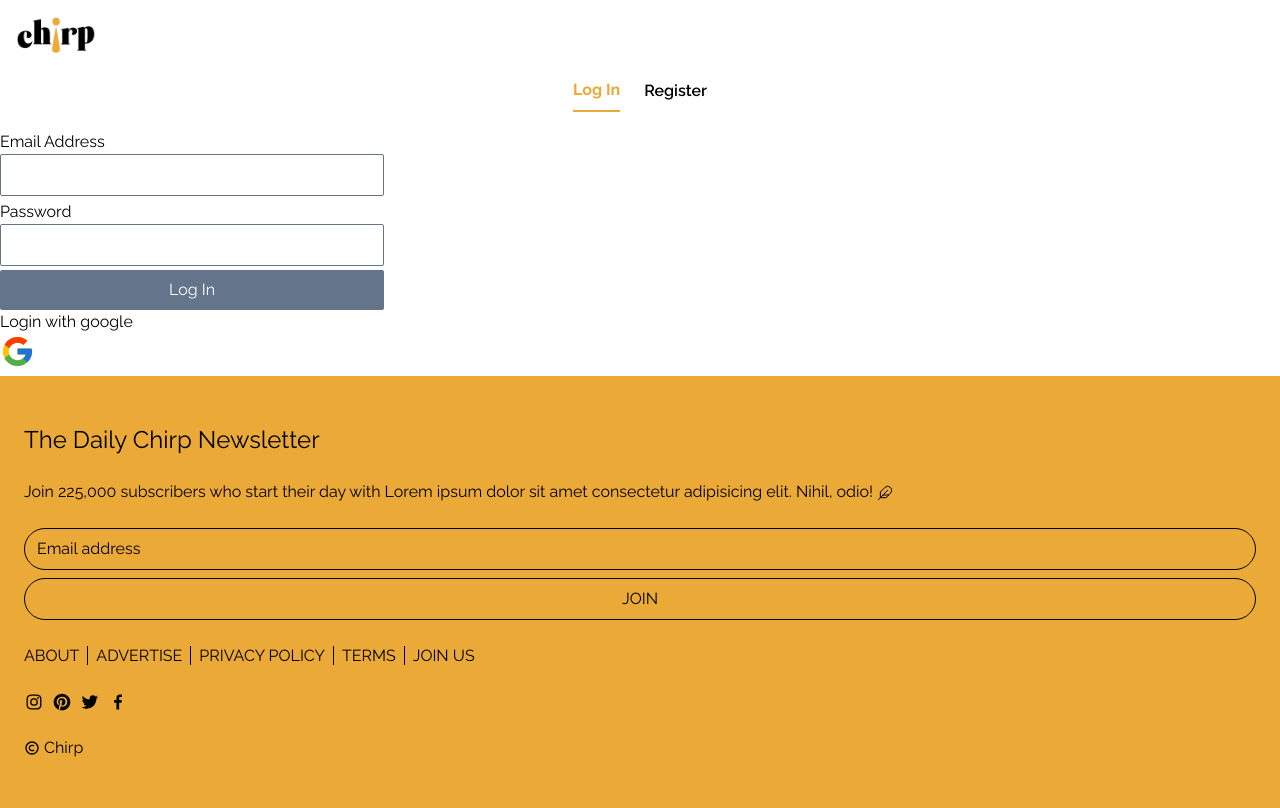
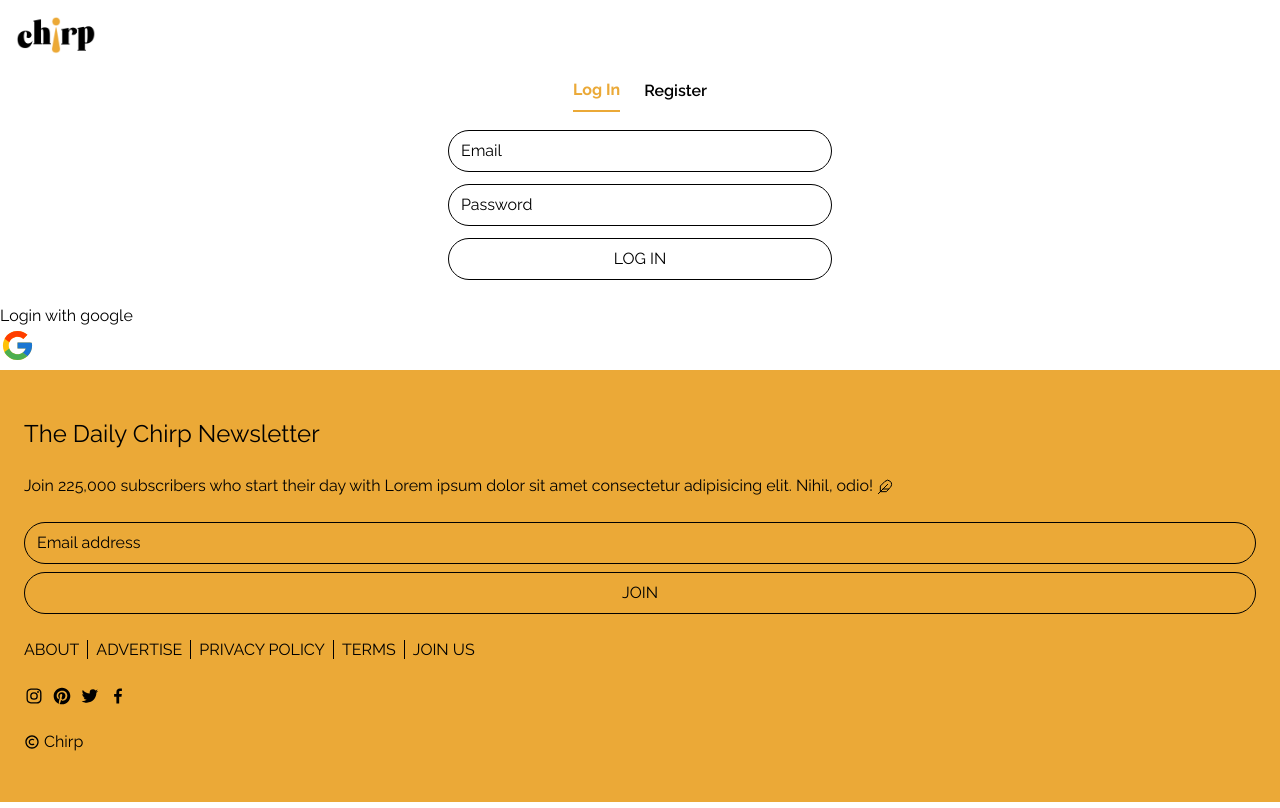
Before and after one commit to EgleUrbone/react_baigiamasis_darbas_EU, a React (Vite) app: page /login in a window 1280 px wide. Built offline with nearby package versions, Linux system fonts and the light colour scheme; no server answers.

Commit message:
LogIn css

```diff
--- a/src/components/forms/Login.jsx
+++ b/src/components/forms/Login.jsx
@@ -50,39 +50,35 @@ export default function Login() {
   return (
     <form
       onSubmit={formik.handleSubmit}
-      className='max-w-sm flex flex-col gap-1'
+      className='max-w-sm flex flex-col gap-1 ml-auto mr-auto'
     >
-      <label>
-        Email Address
         <input
           onChange={formik.handleChange}
           onBlur={formik.handleBlur}
           value={formik.values.email}
-          className='border border-slate-500 px-4 py-2 w-full rounded-sm'
+          className='border border-black rounded-3xl py-2 px-3 block w-full bg-transparent mb-2 placeholder:text-black'
           id='email'
           type='text'
+          placeholder='Email'
         />
-      </label>
       {formik.errors.email && formik.touched.email && (
         <p>{formik.errors.email}</p>
       )}
-      <label>
-        Password
         <input
           onChange={formik.handleChange}
           onBlur={formik.handleBlur}
           value={formik.values.password}
-          className='border border-slate-500 px-4 py-2 w-full rounded-sm'
+          className='border border-black rounded-3xl py-2 px-3 block w-full bg-transparent mb-2 placeholder:text-black'
           id='password'
           type='password'
+          placeholder='Password'
         />
-      </label>
       {formik.errors.password && formik.touched.password && (
         <p>{formik.errors.password}</p>
       )}
       <button
         type='submit'
-        className='bg-slate-500 text-white px-4 py-2 rounded-sm'
+        className='border border-black rounded-3xl py-2 px-3 block w-full bg-transparent mb-6 uppercase hover:bg-primary hover:border-primary hover:text-white'
       >
         Log In
       </button>
```
